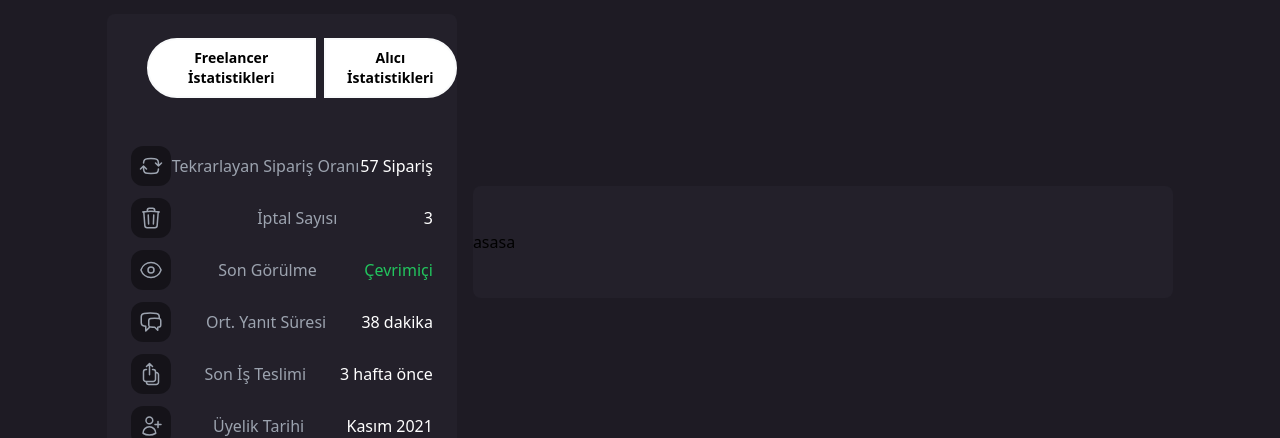
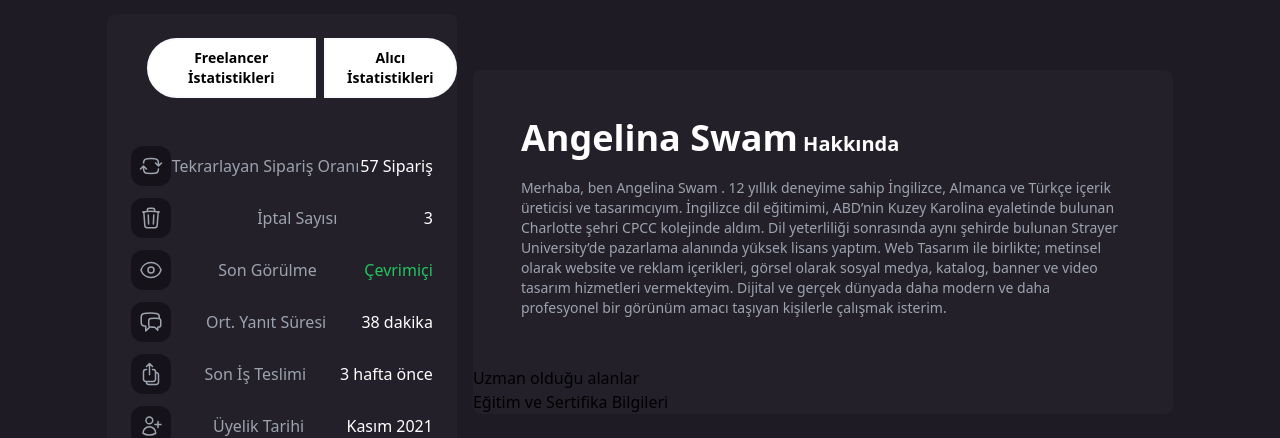
Before and after one commit to sektor7k/ByteTask, a Next.js app in the folder frontend/: page /profile in a window 1280 px wide. Shown: the part 514-952 px from the top of the page. Built offline with nearby package versions, Linux system fonts and the light colour scheme.

Commit message:
user pofile about text

```diff
--- a/frontend/src/components/ProfileAbout.tsx
+++ b/frontend/src/components/ProfileAbout.tsx
@@ -118,8 +118,26 @@ export default function ProfileAbout() {
 
             </div>
             {/* Kullanıcı Bilgileri */}
-            <div style={{ backgroundColor: '#23202A' }} className=" h-28 w-8/12  rounded-lg flex flex-row justify-between items-center ">
-                asasa
+            <div style={{ backgroundColor: '#23202A' }} className="w-8/12  rounded-lg flex flex-col justify-between  ">
+
+                {/* Kullanıcı hakkında */}
+                <div className=" p-12">
+                <p className=" text-xl font-bold text-white">
+                <span className=" text-4xl text-White ">Angelina Swam</span> Hakkında
+                </p>
+                <p className=" text-sm text-gray-400 mt-5">
+                Merhaba, ben Angelina Swam  . 12 yıllık deneyime sahip İngilizce, Almanca ve Türkçe içerik üreticisi ve tasarımcıyım. İngilizce dil eğitimimi, ABD’nin Kuzey Karolina eyaletinde bulunan Charlotte şehri CPCC kolejinde aldım. Dil yeterliliği sonrasında aynı şehirde bulunan Strayer University’de pazarlama alanında yüksek lisans yaptım. Web Tasarım ile birlikte; metinsel olarak website ve reklam içerikleri, görsel olarak sosyal medya, katalog, banner ve video tasarım hizmetleri vermekteyim. Dijital ve gerçek dünyada daha modern ve daha profesyonel bir görünüm amacı taşıyan kişilerle çalışmak isterim.
+                </p>
+                </div>
+
+                {/* Uzman olduğu alanlar */}
+                <div>
+                Uzman olduğu alanlar
+                </div>
+                {/* Eğitim ve Sertifika Bilgileri */}
+                <div>
+                Eğitim ve Sertifika Bilgileri
+                </div>
             </div>
         </div>
     )
```
